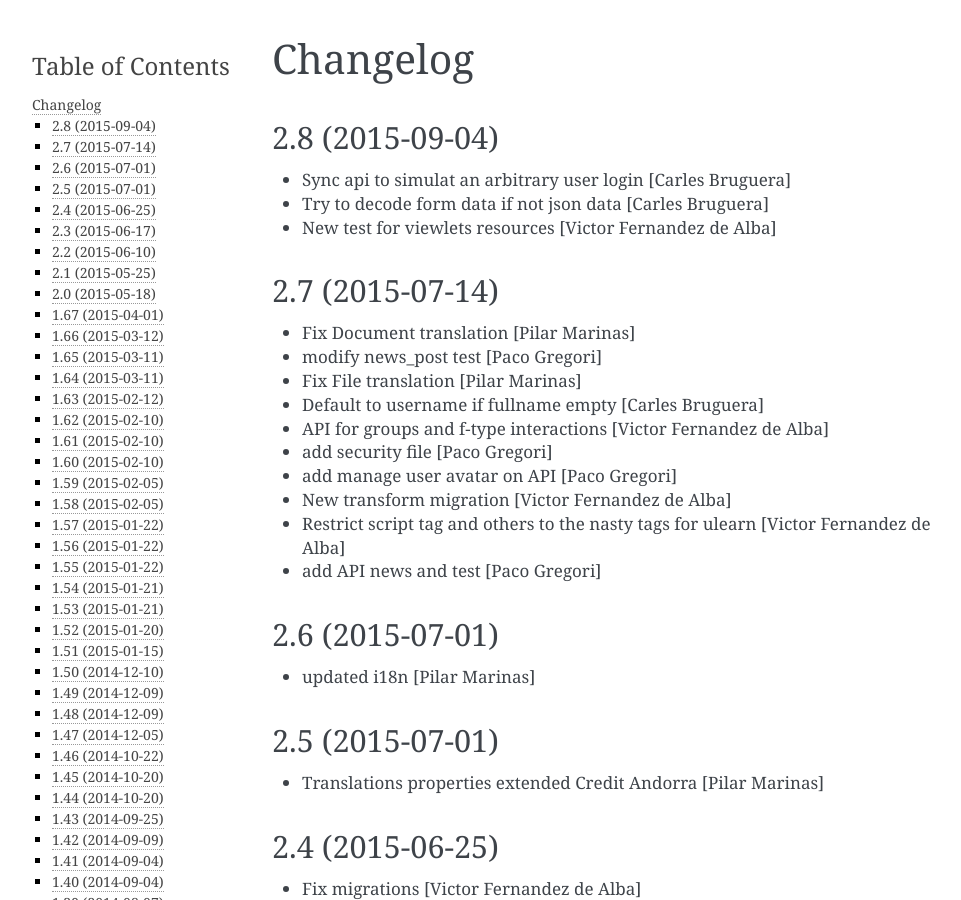
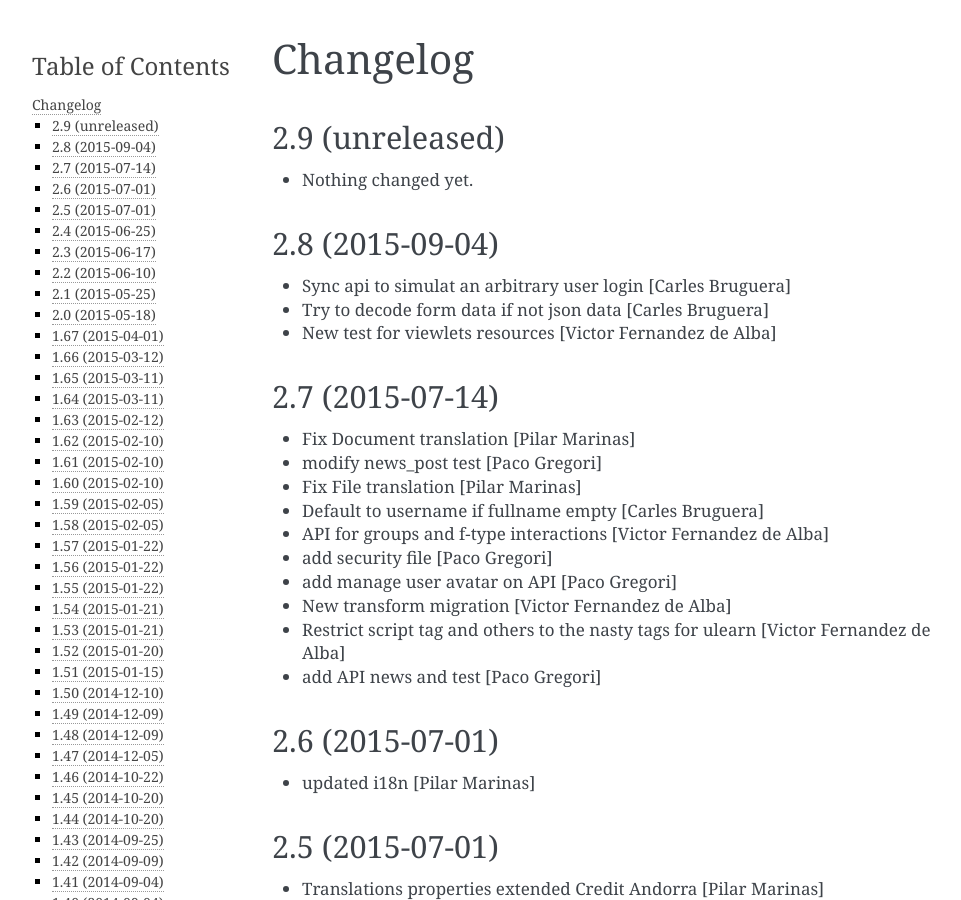
Before and after one commit to UPCnet/ulearn.core, a Sphinx documentation site: the page built from docs/HISTORY.rst, in a window 1280 px wide and 900 px high. Shown: the whole window, without its empty margins (148-1109 px from the left). Built offline with Sphinx 7.4.7, drawn with Linux system fonts in a browser that asks for light colours; pages that are not in the unit, such as notebooks, are missing from menus.

Commit message:
Back to development: 2.9

```diff
--- a/docs/HISTORY.rst
+++ b/docs/HISTORY.rst
@@ -1,5 +1,11 @@
 Changelog
 =========
+
+2.9 (unreleased)
+----------------
+
+- Nothing changed yet.
+
 
 2.8 (2015-09-04)
 ----------------
--- a/setup.py
+++ b/setup.py
@@ -1,7 +1,7 @@
 from setuptools import setup, find_packages
 import os
 
-version = '2.8'
+version = '2.9.dev0'
 
 README = open('README.rst').read()
 HISTORY = open(os.path.join('docs', 'HISTORY.rst')).read()
```
